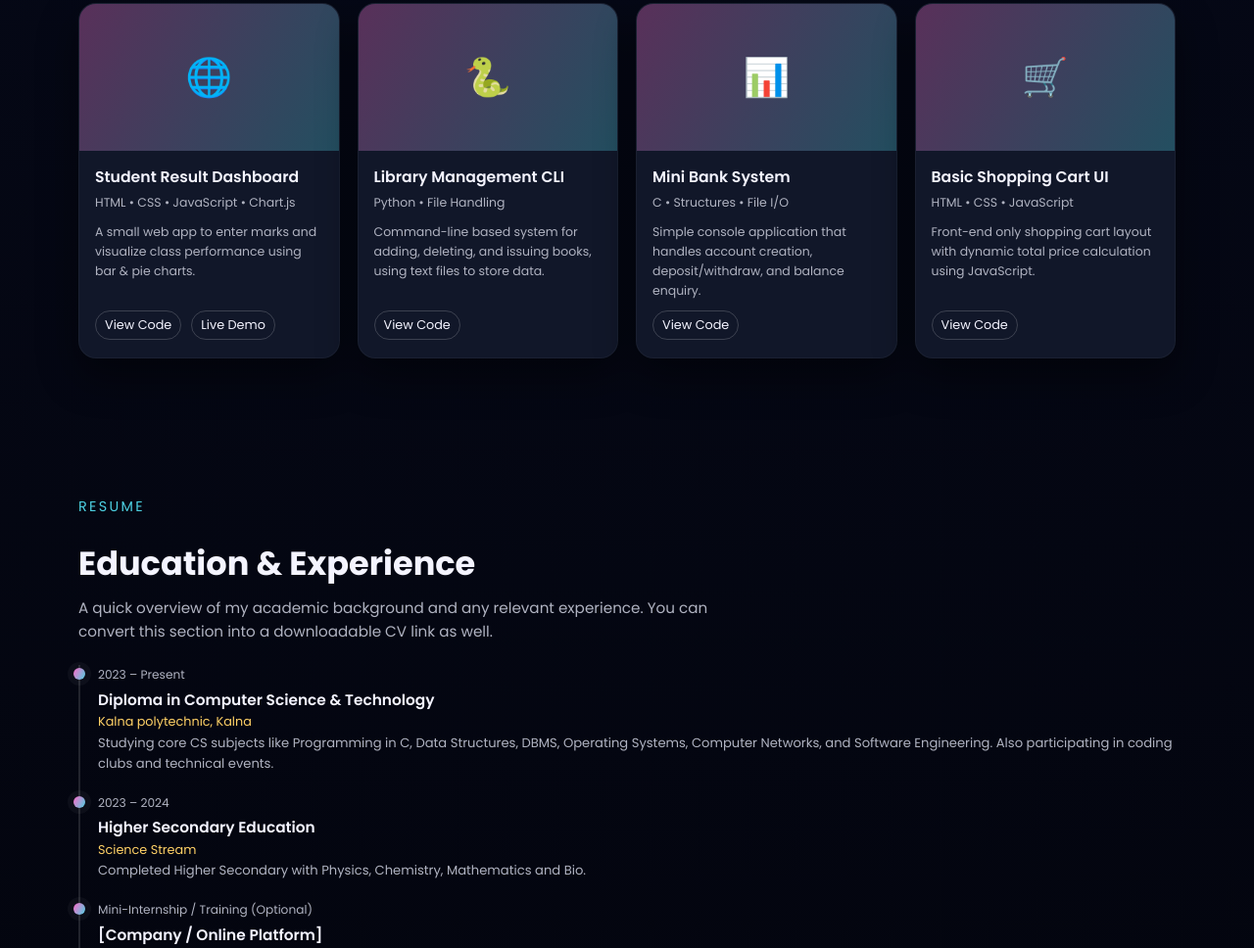
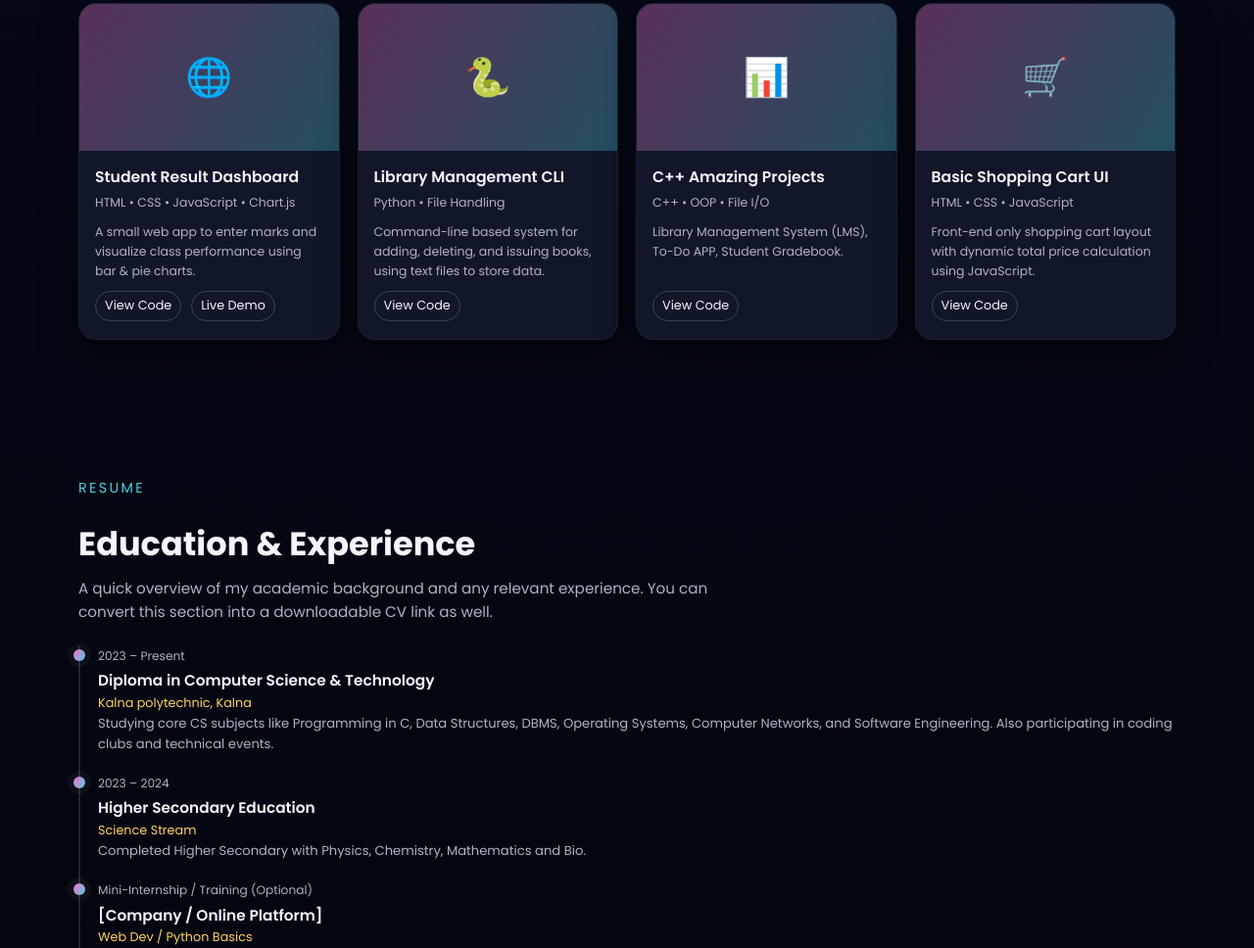
Before and after one commit to samriddha-coder/portfolio, a plain HTML site: page index.html in a window 1280 px wide. Shown: the part 2460-3428 px from the top of the page at 98% size. Drawn offline with Linux system fonts and the light colour scheme.

Commit message:
Update index.html

```diff
--- a/index.html
+++ b/index.html
@@ -1065,13 +1065,12 @@
           <div class="project-card" data-category="c">
             <div class="project-thumb">📊</div>
             <div class="project-content">
-              <div class="project-title">Mini Bank System</div>
+              <div class="project-title">C++ Amazing Projects</div>
               <div class="project-meta">
-                C • Structures • File I/O
+                C++ • OOP • File I/O
               </div>
               <p class="project-meta">
-                Simple console application that handles account creation,
-                deposit/withdraw, and balance enquiry.
+                Library Management System (LMS), To-Do APP, Student Gradebook.
               </p>
               <div class="project-links">
                 <a class="badge-link" href=https://github.com/samriddha-coder/cpp-projects/tree/main/Intermediate_projects target="_blank">View Code</a>
```
